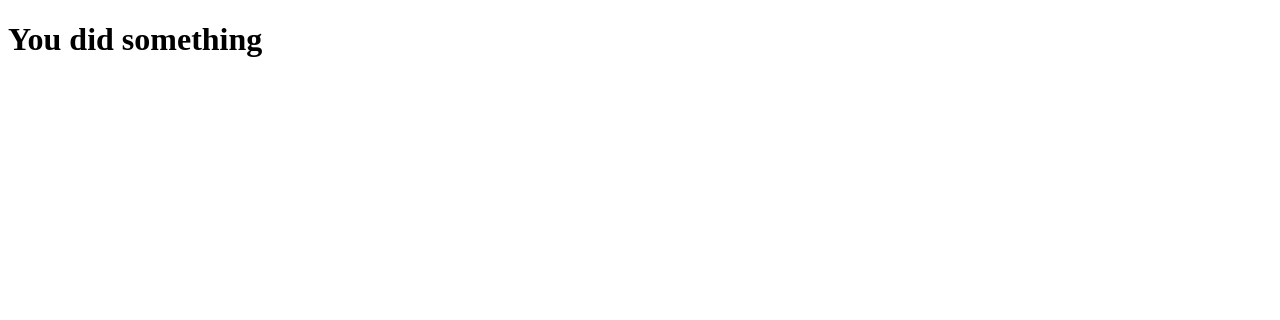
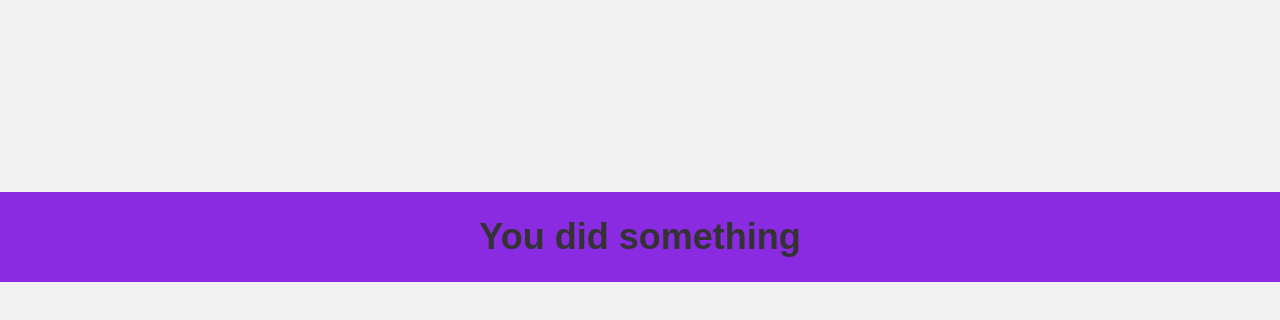
Before and after one commit to JacKoz7/server, a website: page views/something.html in a window 1280 px wide. Drawn offline with Linux system fonts and the light colour scheme; files that its build step writes are made by us from their sources.

Commit message:
some goofy changes

```diff
--- a/app.js
+++ b/app.js
@@ -5,12 +5,13 @@ const bodyParser = require('body-parser');
 
 const app = express();
 
-const adminRoutes = require('./routes/admin');
+const adminData = require('./routes/admin');
 const actionRoutes = require('./routes/action');
 
 app.use(bodyParser.urlencoded({extended: false}));
+app.use(express.static(path.join(__dirname, 'public'))); // handle css paths for browser
 
-app.use(adminRoutes);
+app.use(adminData.routes);
 app.use(actionRoutes);
 
 app.use((req, res, next) => {
--- /dev/null
+++ b/public/css/main.css
@@ -0,0 +1,20 @@
+body {
+    font-family: Arial, sans-serif;
+    background-color: #f2f2f2;
+    margin: 0;
+    padding: 0;
+}
+
+.container {
+    display: flex;
+    justify-content: center;
+    align-items: center;
+    background-color: blueviolet;
+    margin-top: 15%;
+}
+
+h1 {
+    font-size: 36px;
+    color: #333;
+    text-align: center;
+}
--- a/routes/action.js
+++ b/routes/action.js
@@ -1,12 +1,13 @@
+// page that displays after clicking button
 const path = require('path');
 
 const express = require('express');
+const { title } = require('process');
 
 const router = express.Router();
 
 // only post method, cant access the site via url
 router.post('/smth', (req, res, next) => { // middleware function
-    console.log(req.body);
     res.sendFile(path.join(__dirname, '../', 'views', 'something.html'));
 });
 
--- a/views/something.html
+++ b/views/something.html
@@ -4,9 +4,10 @@
     <meta charset="UTF-8">
     <meta name="viewport" content="width=device-width, initial-scale=1.0">
     <title>Funny server</title>
+    <link rel="stylesheet" href="css/main.css">
 </head>
 <body>
-    <div>
+    <div class="container">
         <h1>You did something</h1>
     </div>
 </body>
```
Also changed, not shown: routes/admin.js (+8 -1 lines), views/404.html (+2 -1 lines), views/index.html (+2 -1 lines).
